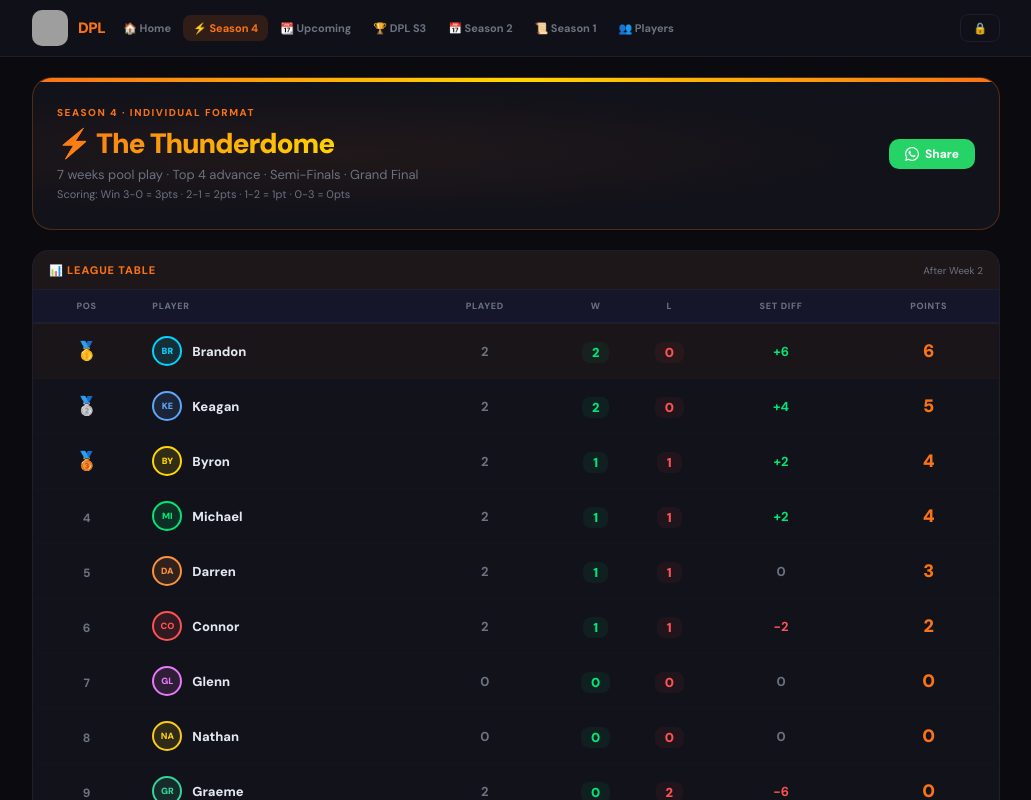
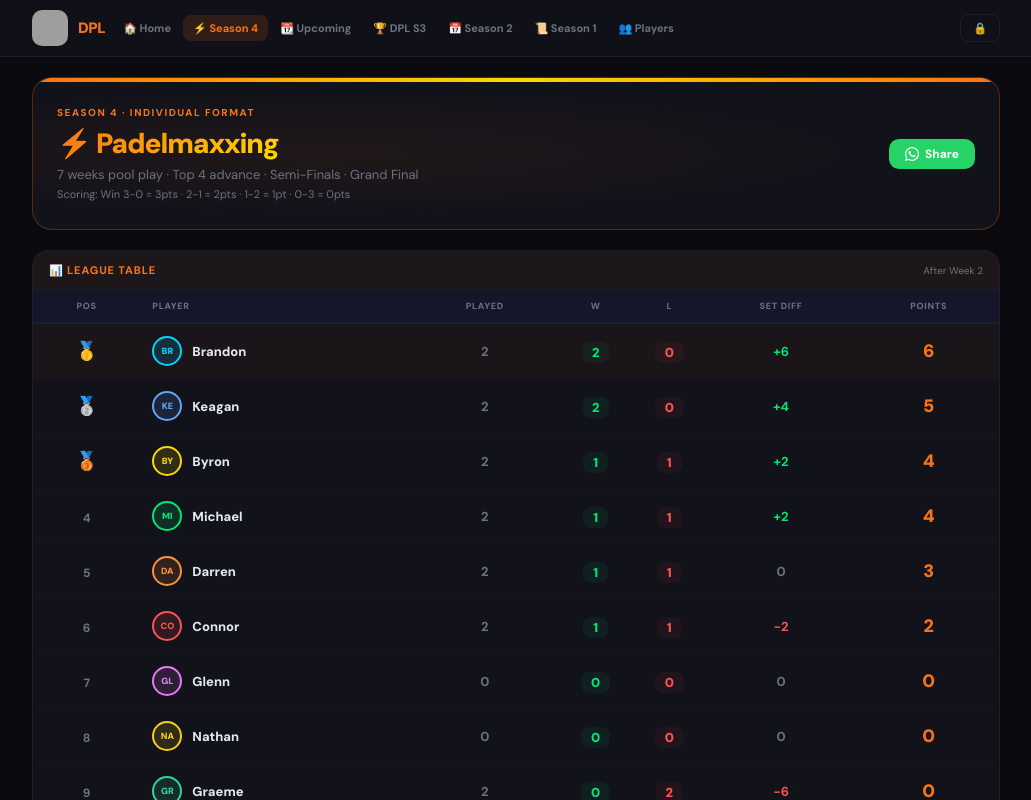
Before and after one commit to keaganstevenson/padel-league, a React (Create React App) app: page / in a window 1280 px wide. Both pictures are taken after a click on the button "⚡ Season 4". Shown: the top 800 px of the page, without its empty margins (124-1155 px from the left). Built offline with nearby package versions, Linux system fonts and the light colour scheme; grey boxes are pictures that could not be loaded.

Commit message:
Update App.js

```diff
--- a/src/App.js
+++ b/src/App.js
@@ -325,7 +325,7 @@ export default function App(){
   const card={background:C.card,border:`1px solid ${C.border}`,borderRadius:16,overflow:"hidden"};
 
   const waS4=()=>{
-    let t=`🎾 *DEGENERATES PADEL LEAGUE*\n*⚡ The Thunderdome — Season 4 Standings*\n\n`;
+    let t=`🎾 *DEGENERATES PADEL LEAGUE*\n*⚡ Padelmaxxing — Season 4 Standings*\n\n`;
     s4stats.filter(p=>p.played>0).forEach((p,i)=>t+=`${i+1}. ${p.name} — ${p.pts}pts (${p.wins}W ${p.losses}L)\n`);
     if(lastWeek){
       t+=`\n📅 *Week ${lastWeek.week} Results*\n`;
@@ -402,7 +402,7 @@ export default function App(){
                   {LOGO_BANNER_URL&&<img src={LOGO_BANNER_URL} alt="DPL" style={{maxWidth:"100%",height:"auto",maxHeight:80,marginBottom:16,display:"block"}}/>}
                   <div style={{display:"inline-flex",alignItems:"center",gap:8,background:"#f9731611",border:"1px solid #f9731633",borderRadius:99,padding:"5px 14px",marginBottom:12}}>
                     <span style={{width:7,height:7,borderRadius:"50%",background:C.s4accent,display:"inline-block",boxShadow:`0 0 8px ${C.s4accent}`}}/>
-                    <span style={{fontSize:11,fontWeight:800,color:C.s4accent,textTransform:"uppercase",letterSpacing:"0.1em"}}>⚡ The Thunderdome — Season 4 Live</span>
+                    <span style={{fontSize:11,fontWeight:800,color:C.s4accent,textTransform:"uppercase",letterSpacing:"0.1em"}}>⚡ Padelmaxxing — Season 4 Live</span>
                   </div>
                   <h1 style={{fontSize:38,fontWeight:900,lineHeight:1.05,letterSpacing:"-0.04em",marginBottom:10}}>
                     <span style={{background:"linear-gradient(135deg,#f97316,#ffd700)",WebkitBackgroundClip:"text",WebkitTextFillColor:"transparent"}}>DEGENERATES</span>
@@ -427,7 +427,7 @@ export default function App(){
             {/* S4 Leaderboard snapshot */}
             <div style={{...card}}>
               <div style={{padding:"12px 18px",borderBottom:`1px solid ${C.border}`,background:`${C.s4accent}0d`,display:"flex",justifyContent:"space-between",alignItems:"center"}}>
-                <span style={{fontSize:11,fontWeight:800,color:C.s4accent,textTransform:"uppercase",letterSpacing:"0.08em"}}>⚡ The Thunderdome — Current Standings</span>
+                <span style={{fontSize:11,fontWeight:800,color:C.s4accent,textTransform:"uppercase",letterSpacing:"0.08em"}}>⚡ Padelmaxxing — Current Standings</span>
                 <button onClick={()=>setView("s4")} style={{fontSize:11,color:C.s4accent,background:"transparent",border:"none",cursor:"pointer",fontWeight:700,fontFamily:"inherit"}}>Full table →</button>
               </div>
               <div style={{padding:"8px 0"}}>
@@ -471,7 +471,7 @@ export default function App(){
                 <div>
                   <div style={{fontSize:10,fontWeight:800,color:C.s4accent,textTransform:"uppercase",letterSpacing:"0.15em",marginBottom:6}}>Season 4 · Individual Format</div>
                   <h2 style={{fontSize:28,fontWeight:900,letterSpacing:"-0.04em",marginBottom:4}}>
-                    <span style={{background:"linear-gradient(135deg,#f97316,#ffd700)",WebkitBackgroundClip:"text",WebkitTextFillColor:"transparent"}}>⚡ The Thunderdome</span>
+                    <span style={{background:"linear-gradient(135deg,#f97316,#ffd700)",WebkitBackgroundClip:"text",WebkitTextFillColor:"transparent"}}>⚡ Padelmaxxing</span>
                   </h2>
                   <p style={{fontSize:13,color:C.muted}}>7 weeks pool play · Top 4 advance · Semi-Finals · Grand Final</p>
                   <p style={{fontSize:11,color:C.muted,marginTop:4}}>Scoring: Win 3-0 = 3pts · 2-1 = 2pts · 1-2 = 1pt · 0-3 = 0pts</p>
@@ -605,7 +605,7 @@ export default function App(){
                 <div>
                   <div style={{fontSize:11,fontWeight:800,color:C.orange,textTransform:"uppercase",letterSpacing:"0.1em",marginBottom:4}}>Live Schedule</div>
                   <h2 style={{fontSize:24,fontWeight:900,letterSpacing:"-0.03em"}}>Upcoming Games</h2>
-                  <p style={{fontSize:13,color:C.muted,marginTop:4}}>Season 4 — The Thunderdome</p>
+                  <p style={{fontSize:13,color:C.muted,marginTop:4}}>Season 4 — Padelmaxxing</p>
                 </div>
                 {adminMode&&<button onClick={()=>setShowAddFixture(!showAddFixture)} style={{padding:"8px 18px",background:C.orange,border:"none",borderRadius:10,color:"#fff",fontWeight:800,fontSize:12,cursor:"pointer",fontFamily:"inherit"}}>+ Add Fixture</button>}
               </div>
```
